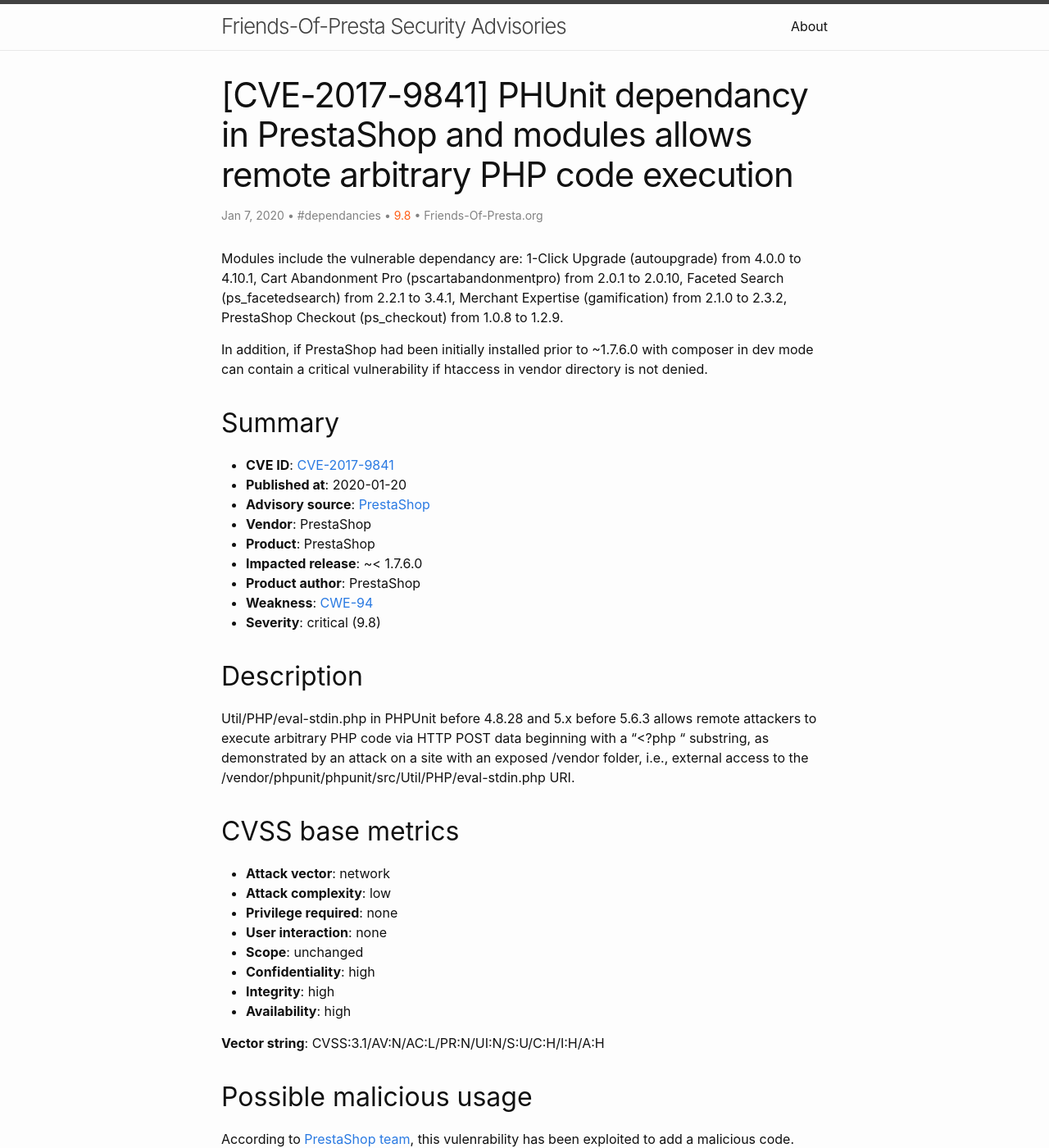
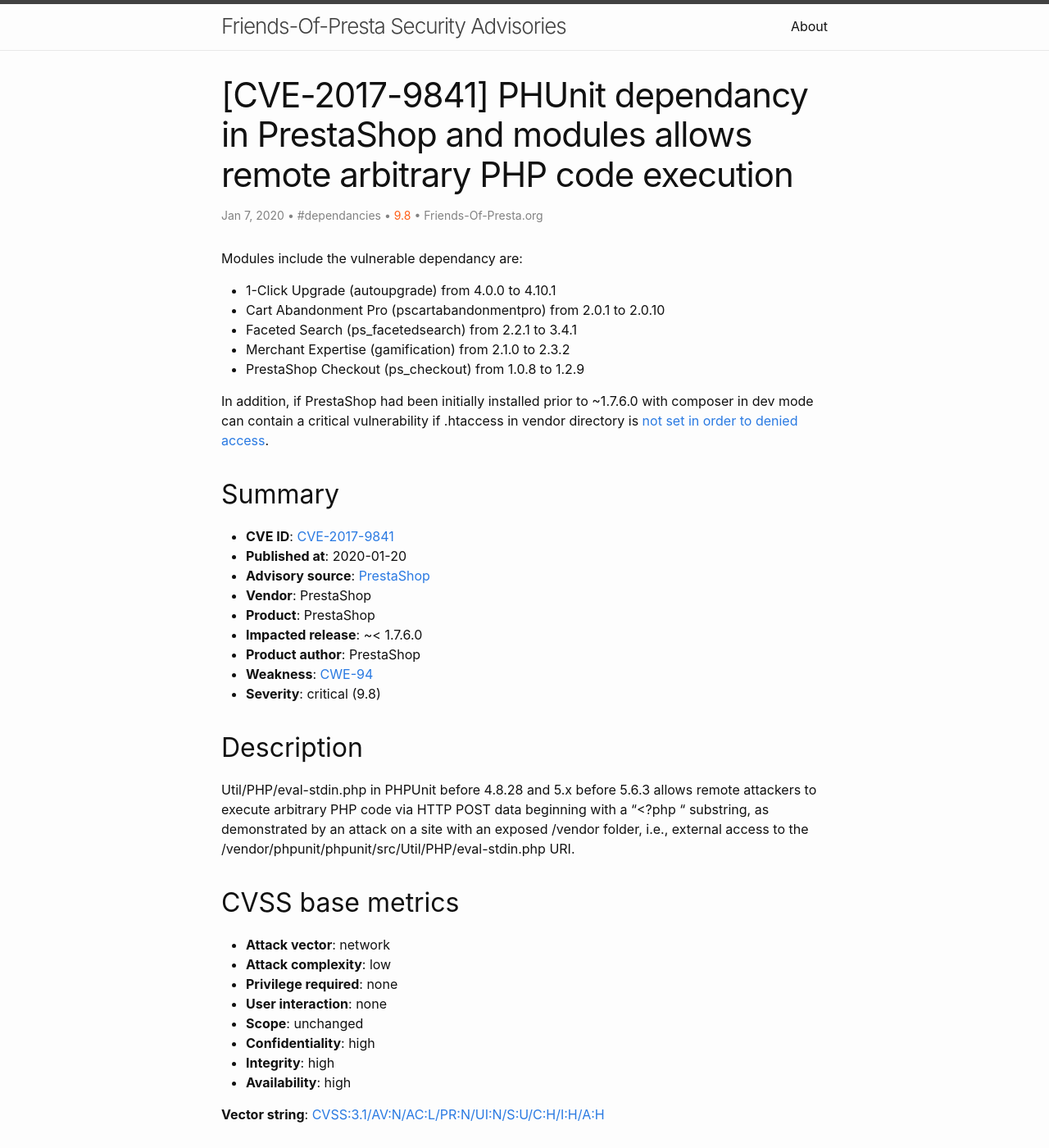
Before and after one commit to friends-of-presta/security-advisories, a Jekyll site: the page built from _posts/2020-01-07-phpunit-CVE-2017-9841.md, in a window 1280 px wide and 1400 px high. Shown: the whole window at 82% size. Built offline with Jekyll 4.4.1, drawn with Linux system fonts in a browser that asks for light colours; some of the changed text lies outside the part shown.

Commit message:
Update 2020-01-07-phpunit-CVE-2017-9841.md

````diff
--- a/_posts/2020-01-07-phpunit-CVE-2017-9841.md
+++ b/_posts/2020-01-07-phpunit-CVE-2017-9841.md
@@ -8,9 +8,14 @@ meta: "CVE,PrestaShop,dependancies"
 severity: 9.8
 ---
 
-Modules include the vulnerable dependancy are: 1-Click Upgrade (autoupgrade) from 4.0.0 to 4.10.1, Cart Abandonment Pro (pscartabandonmentpro) from 2.0.1 to 2.0.10, Faceted Search (ps_facetedsearch) from 2.2.1 to 3.4.1, Merchant Expertise (gamification) from 2.1.0 to 2.3.2, PrestaShop Checkout (ps_checkout) from 1.0.8 to 1.2.9.
+Modules include the vulnerable dependancy are:
+* 1-Click Upgrade (autoupgrade) from 4.0.0 to 4.10.1
+* Cart Abandonment Pro (pscartabandonmentpro) from 2.0.1 to 2.0.10
+* Faceted Search (ps_facetedsearch) from 2.2.1 to 3.4.1
+* Merchant Expertise (gamification) from 2.1.0 to 2.3.2
+* PrestaShop Checkout (ps_checkout) from 1.0.8 to 1.2.9
 
-In addition, if PrestaShop had been initially installed prior to ~1.7.6.0 with composer in dev mode can contain a critical vulnerability if htaccess in vendor directory is not denied.
+In addition, if PrestaShop had been initially installed prior to ~1.7.6.0 with composer in dev mode can contain a critical vulnerability if .htaccess in vendor directory is [not set in order to denied access](https://github.com/PrestaShop/PrestaShop/blob/develop/vendor/.htaccess).
 
 
 ## Summary
@@ -41,17 +46,17 @@ Util/PHP/eval-stdin.php in PHPUnit before 4.8.28 and 5.x before 5.6.3 allows rem
 * **Integrity**: high
 * **Availability**: high
 
-**Vector string**: CVSS:3.1/AV:N/AC:L/PR:N/UI:N/S:U/C:H/I:H/A:H
+**Vector string**: [CVSS:3.1/AV:N/AC:L/PR:N/UI:N/S:U/C:H/I:H/A:H](https://nvd.nist.gov/vuln-metrics/cvss/v3-calculator?vector=AV:N/AC:L/PR:N/UI:N/S:U/C:H/I:H/A:H)
 
 ## Possible malicious usage
 
-According to [PrestaShop team](https://build.prestashop-project.org/news/2020/critical-security-vulnerability-in-prestashop-modules/), this vulenrability has been exploited to add a malicious code.
+According to [PrestaShop team](https://build.prestashop-project.org/news/2020/critical-security-vulnerability-in-prestashop-modules/), this vulnerability has been exploited to add a malicious code.
 
 "According to our analysis, most attackers either place new files in the filesystem or modify existing files, like AdminLoginController.php. Here’s a non-exhaustive list of known malicious files that may indicate a compromised shop: XsamXadoo_Bot.php, XsamXadoo_deface.php, 0x666.php, f.php, Xsam_Xadoo.html"
 
 ## Patch
 
-Delete the vulnerable file on all your PrestaShop:
+Delete vulnerables files on your PrestaShop:
 
 ```diff
 find . -type f -name "eval-stdin.php" -exec rm -rf {} \;
````
